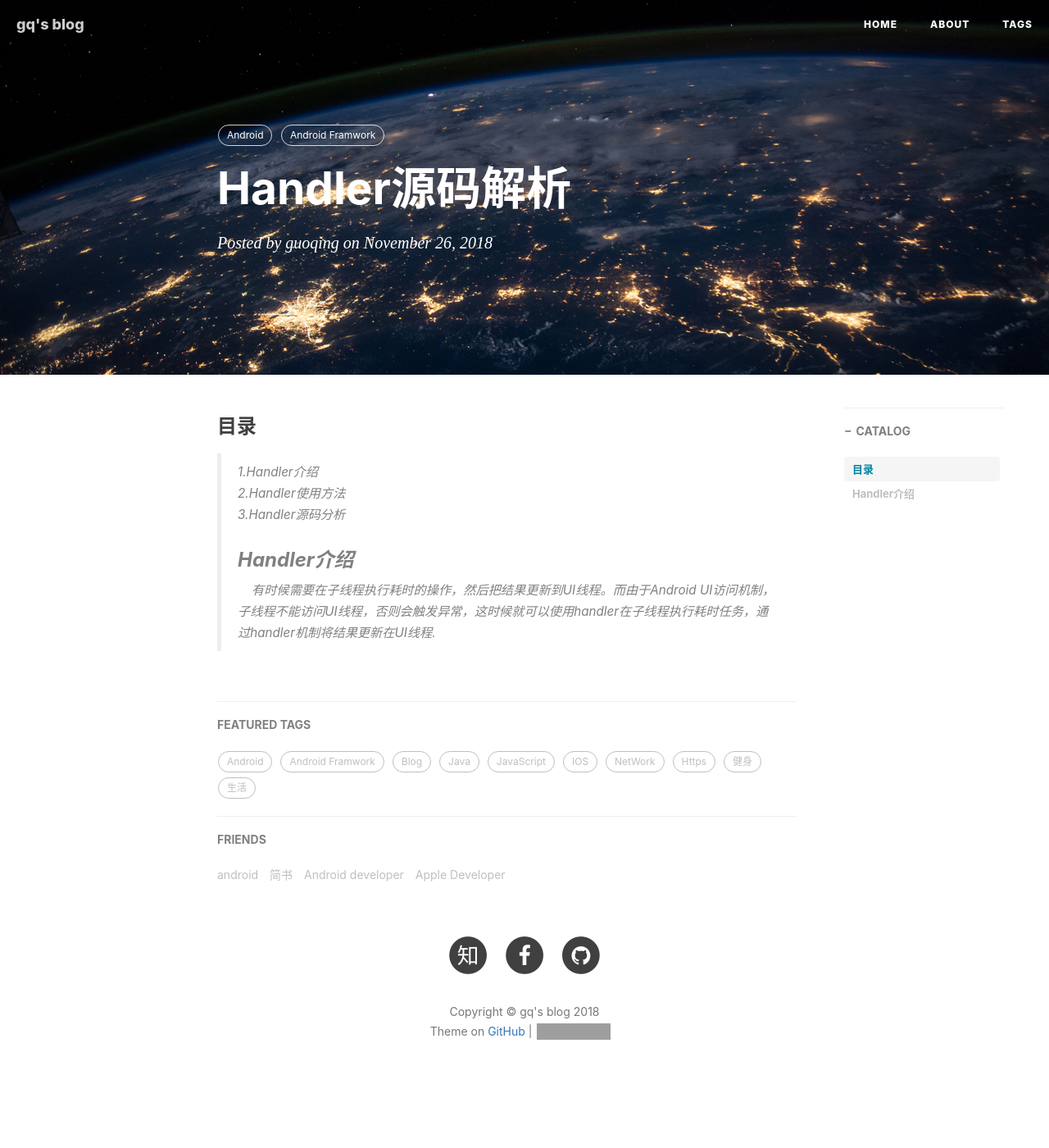
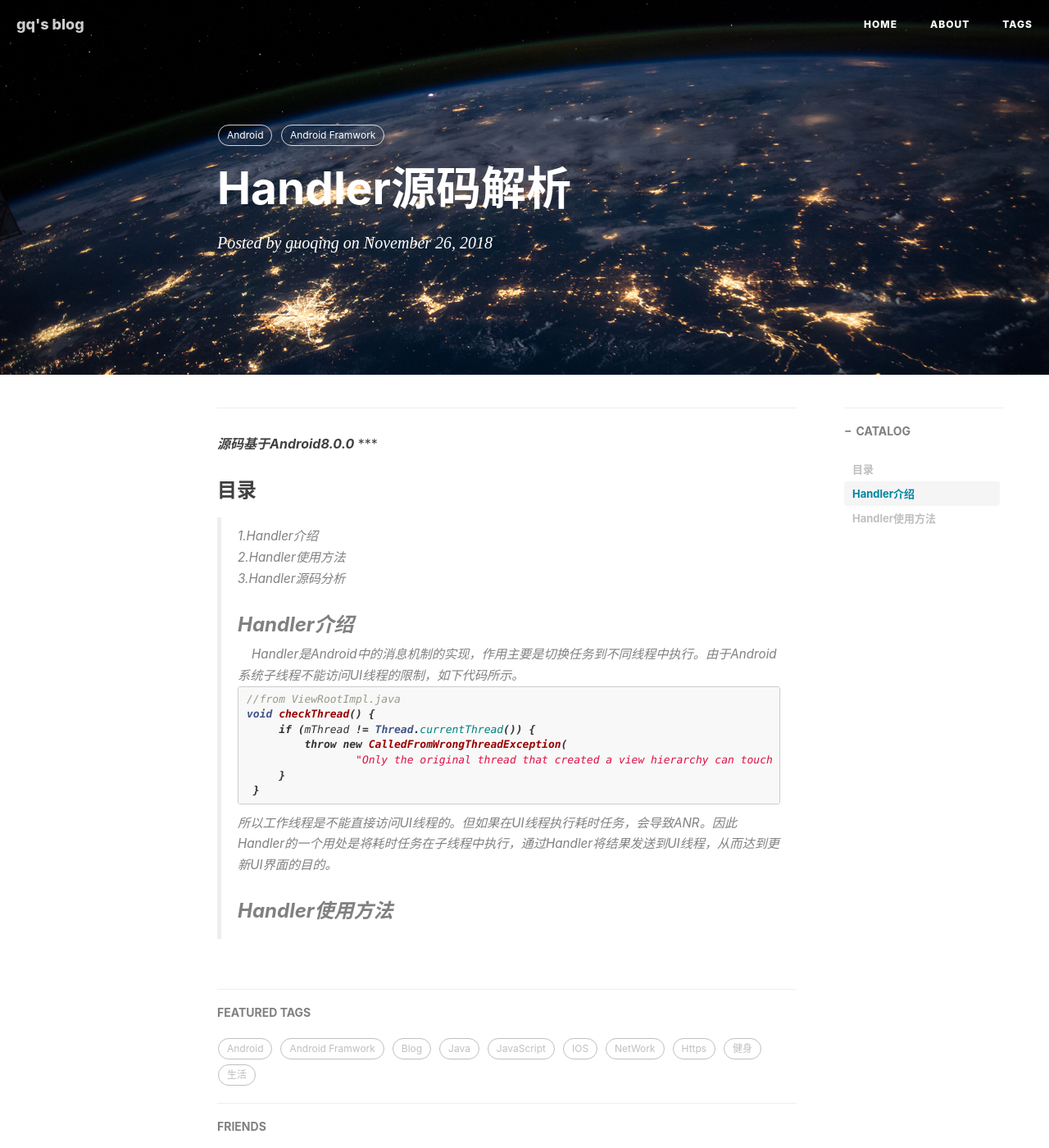
Before and after one commit to MR-GuoQing/blog, a Jekyll site: the page built from draft/2018-11-26-Handler.md, in a window 1280 px wide and 1400 px high. Shown: the whole window at 82% size. Built offline with Jekyll 4.4.1, drawn with Linux system fonts in a browser that asks for light colours; nearby versions of some CDN libraries; comment, search, counter and statistics services are not loaded; grey boxes are pictures that could not be loaded.

Commit message:
handler chapter one finish

````diff
--- a/draft/2018-11-26-Handler.md
+++ b/draft/2018-11-26-Handler.md
@@ -10,9 +10,23 @@ tags:
     - Android
     - Android Framwork
 ---
+***
+ ***源码基于Android8.0.0***
+***
 ### 目录
 > 1.Handler介绍
 > 2.Handler使用方法
 > 3.Handler源码分析
 ### Handler介绍
-&nbsp;&nbsp;&nbsp;&nbsp;有时候需要在子线程执行耗时的操作，然后把结果更新到UI线程。而由于Android UI访问机制，子线程不能访问UI线程，否则会触发异常，这时候就可以使用handler在子线程执行耗时任务，通过handler机制将结果更新在UI线程.
+&nbsp;&nbsp;&nbsp;&nbsp;Handler是Android中的消息机制的实现，作用主要是切换任务到不同线程中执行。由于Android系统子线程不能访问UI线程的限制，如下代码所示。
+```java
+//from ViewRootImpl.java
+void checkThread() {
+     if (mThread != Thread.currentThread()) {
+         throw new CalledFromWrongThreadException(
+                 "Only the original thread that created a view hierarchy can touch its views.");
+     }
+ }
+```
+所以工作线程是不能直接访问UI线程的。但如果在UI线程执行耗时任务，会导致ANR。因此Handler的一个用处是将耗时任务在子线程中执行，通过Handler将结果发送到UI线程，从而达到更新UI界面的目的。
+### Handler使用方法
````
Also changed, not shown: _posts/2018-11-25-AsyncTask-2018.md (line endings or trailing spaces).
